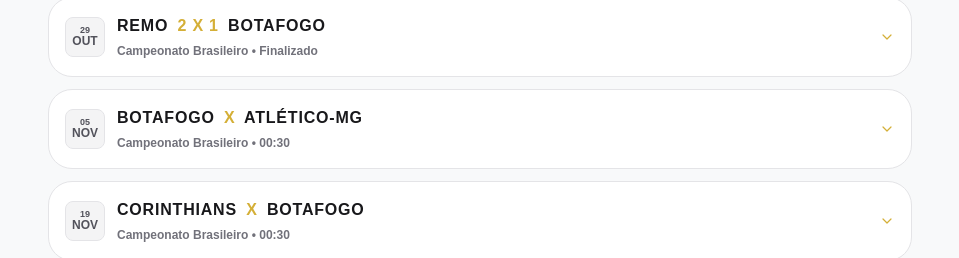
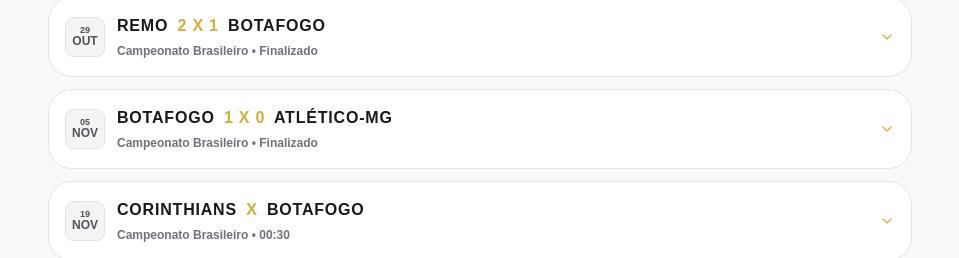
Before and after one commit to bmoliveira2025-IT/fogao-premio, a Next.js app in the folder portal/: page /matches in a window 1280 px wide. Shown: the part 3571-3829 px from the top of the page, without its empty margins (160-1119 px from the left). Built offline with nearby package versions, Linux system fonts and the light colour scheme; no server answers; the database is empty; a web font is replaced by a local one.

Commit message:
Scraper Run: Thu Nov  5 03:01:30 UTC 2026

```diff
--- a/portal/src/data/schedule.ts
+++ b/portal/src/data/schedule.ts
@@ -76,7 +76,7 @@ const rawSchedule: RawScheduleItem[] = [
   {"date": "17/10/2026", "homeTeam": "Botafogo", "awayTeam": "Chapecoense", "competition": "Campeonato Brasileiro", "time": "18:00", "round": 31, "dateIso": "2026-10-17T18:00:00-03:00", "location": "Nilton Santos (Engenhão)", "sourceUrl": "https://ge.globo.com/rj/futebol/brasileirao-serie-a/jogo/17-10-2026/botafogo-chapecoense.ghtml", "result": "1 - 0"},
   {"date": "24/10/2026", "homeTeam": "Internacional", "awayTeam": "Botafogo", "competition": "Campeonato Brasileiro", "time": "16:30", "round": 32, "dateIso": "2026-10-24T16:30:00-03:00", "location": "Beira-Rio", "sourceUrl": "https://ge.globo.com/rs/futebol/brasileirao-serie-a/jogo/24-10-2026/internacional-botafogo.ghtml", "result": "3 - 0"},
   {"date": "28/10/2026", "homeTeam": "Remo", "awayTeam": "Botafogo", "competition": "Campeonato Brasileiro", "time": "21:30", "round": 33, "dateIso": "2026-10-28T21:30:00-03:00", "location": "Mangueirão", "sourceUrl": "https://ge.globo.com/pa/futebol/brasileirao-serie-a/jogo/28-10-2026/remo-botafogo.ghtml", "result": "2 - 1"},
-  {"date": "04/11/2026", "homeTeam": "Botafogo", "awayTeam": "Atlético-MG", "competition": "Campeonato Brasileiro", "time": "21:30", "round": 34, "dateIso": "2026-11-04T21:30:00-03:00", "location": "Nilton Santos (Engenhão)", "sourceUrl": "https://ge.globo.com/rj/futebol/brasileirao-serie-a/jogo/04-11-2026/botafogo-atletico-mg.ghtml"},
+  {"date": "04/11/2026", "homeTeam": "Botafogo", "awayTeam": "Atlético-MG", "competition": "Campeonato Brasileiro", "time": "21:30", "round": 34, "dateIso": "2026-11-04T21:30:00-03:00", "location": "Nilton Santos (Engenhão)", "sourceUrl": "https://ge.globo.com/rj/futebol/brasileirao-serie-a/jogo/04-11-2026/botafogo-atletico-mg.ghtml", "result": "1 - 0"},
   {"date": "18/11/2026", "homeTeam": "Corinthians", "awayTeam": "Botafogo", "competition": "Campeonato Brasileiro", "time": "21:30", "round": 35, "dateIso": "2026-11-18T21:30:00-03:00", "location": "Neo Química Arena"},
   {"date": "23/11/2026", "homeTeam": "Botafogo", "awayTeam": "São Paulo", "competition": "Campeonato Brasileiro", "time": "20:00", "round": 36, "dateIso": "2026-11-23T20:00:00-03:00", "location": "Nilton Santos (Engenhão)"},
   {"date": "29/11/2026", "homeTeam": "Botafogo", "awayTeam": "Bahia", "competition": "Campeonato Brasileiro", "time": "A definir", "round": 37},
```
Also changed, not shown: 1 other file (tests, documents, lock files or other folders).
